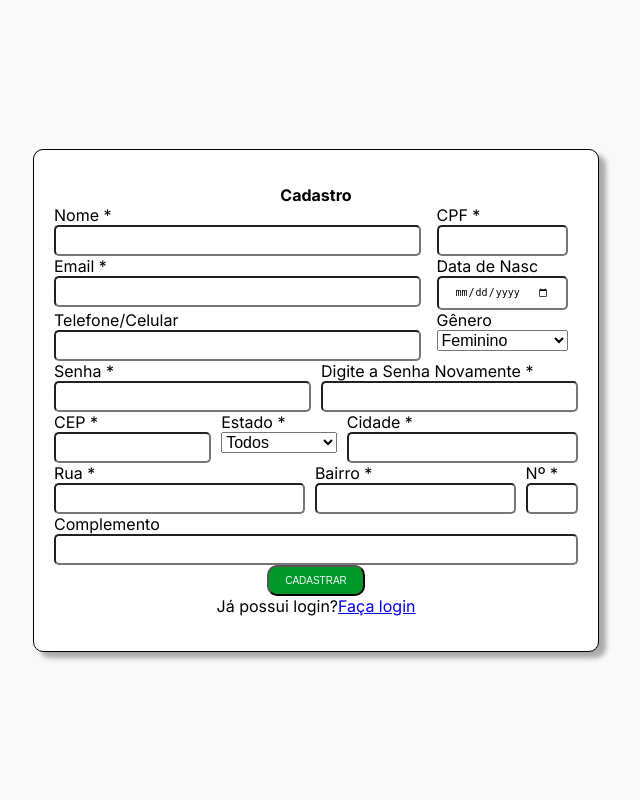
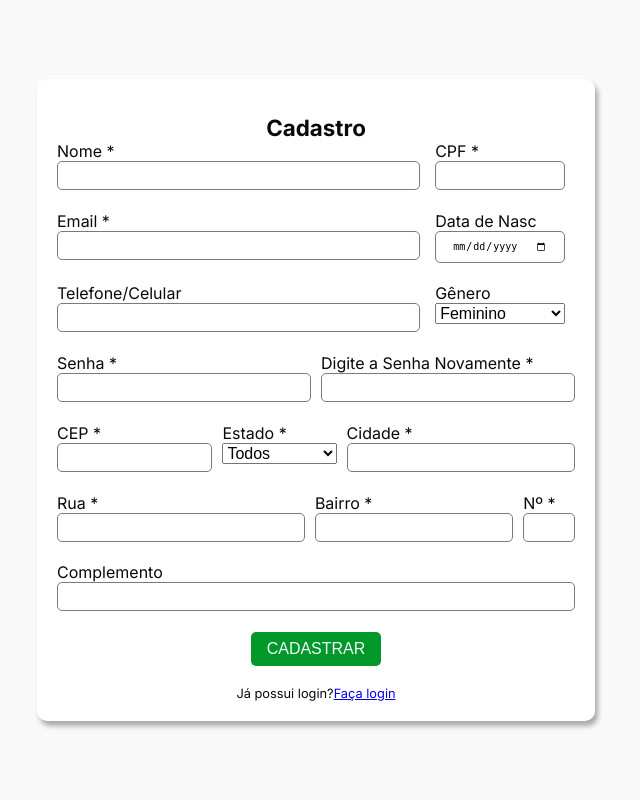
Before and after one commit to VoucherDesenvSenacHub/141Sports, a PHP site: page /cadastro.php in a window 1280 px wide. Shown: the whole page, without its empty margins (324-964 px from the left). Run offline with PHP 8.4, Linux system fonts and the light colour scheme.

Commit message:
ajustes no css do formulario de cadastro

```diff
--- a/view/cadastro/cadastro.css
+++ b/view/cadastro/cadastro.css
@@ -1,7 +1,5 @@
 @import url('https://fonts.googleapis.com/css2?family=Inter:ital,opsz,wght@0,14..32,100..900;1,14..32,100..900&display=swap');
-
-
-
+@import url();
 
 *{
     margin: 0;
@@ -22,21 +20,26 @@ body{
     font-optical-sizing: auto;
     font-weight: weight;
     font-style: normal;
+    color: #0a0909;
 }
 
 #area-cadastro{
     display: flex;
     flex-direction: column;
     align-items: center;
-    padding: 35px 20px;
+    padding: 35px 20px 20px ;
     border-radius: 10px;
-    border: 1px solid #000;
     width: max-content;
-    box-shadow: 7px 6px 5px #aaaaaa;
+    box-shadow: 3px 5px 5px #aaaaaa;
+    background: #fff;
 }
 
-#area-cadastro{
-    background: #fff;
+#titulo-cadastro{
+    font-size: 140%;
+}
+
+#formulario-cadastro div{
+    margin-bottom: 2%;
 }
 
 .row-75{
@@ -139,17 +142,22 @@ body{
 .btn-cadastrar input{
     background: #009929;
     color: aliceblue;
-    border-radius: 10px;
+    border-radius: 5px;
+    border: none;
+    font-size: 100%;
 }
 
 .fazer-login{
     display: flex;
     justify-content: center;
     align-items: center;
+    font-size: 80%;
+    margin-top: 20px;
 }
 
 input{
     padding: 8px 16px;
     font-size: 10px;
     border-radius: 5px;
+    border: 0.1px solid #877474;
 }
--- a/view/cadastro/cadastro.php
+++ b/view/cadastro/cadastro.php
@@ -115,8 +115,6 @@
             </div>
 
             <p class="fazer-login">Já possui login? <a href="#">Faça login</a></p>
-
-
         </form>
 
     </section>
```
